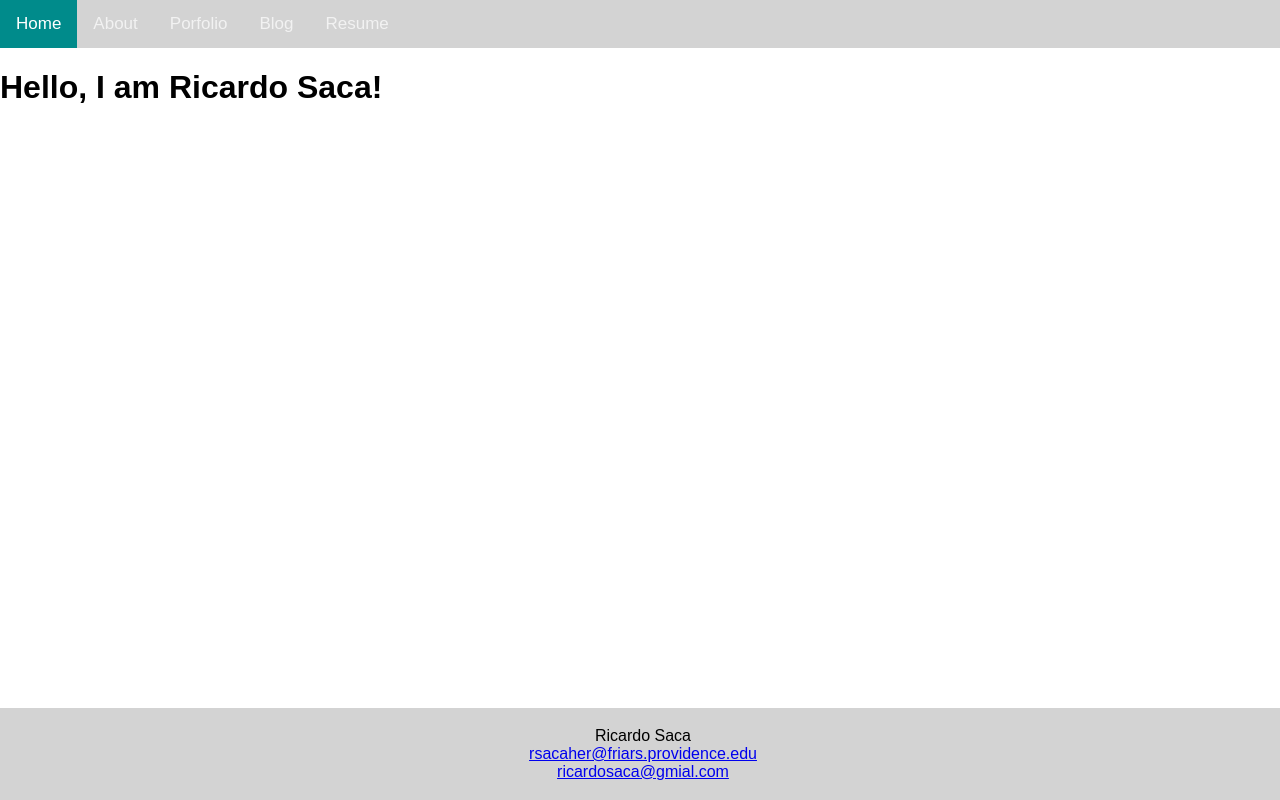
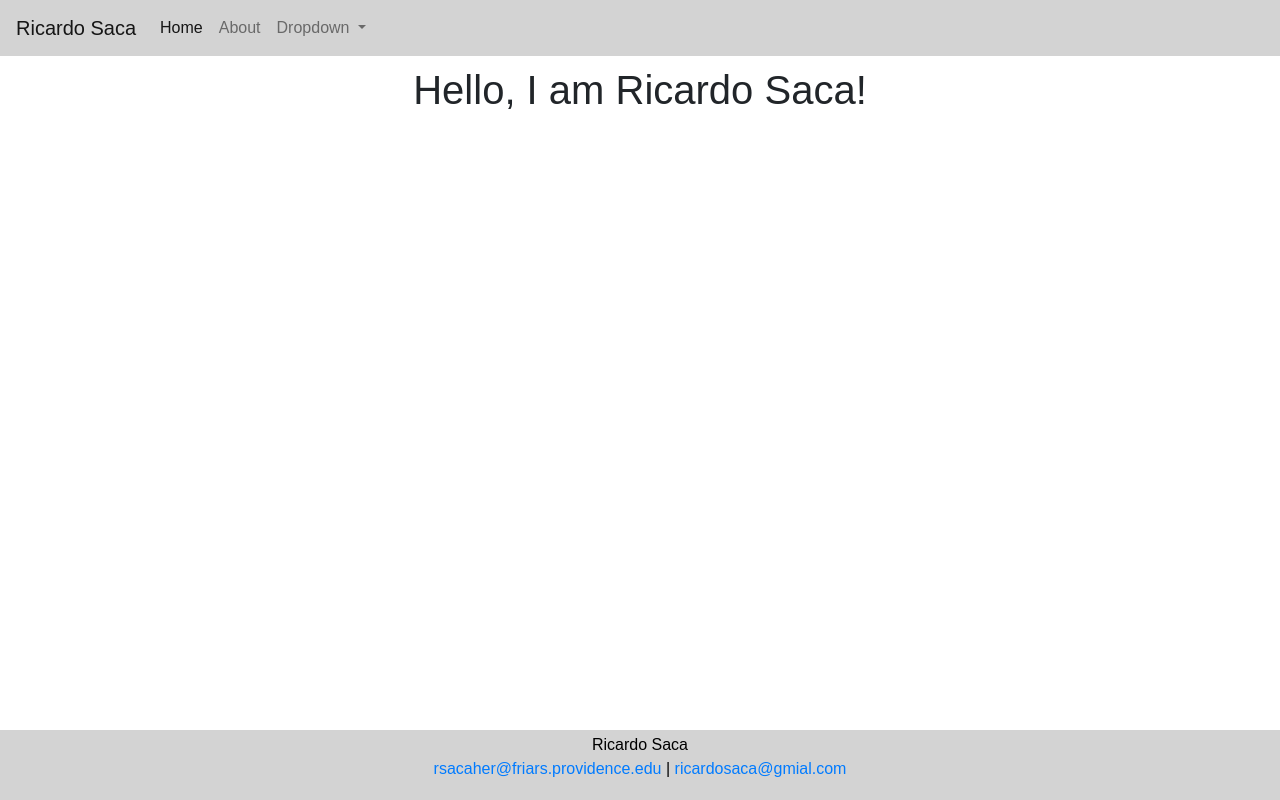
Before and after one commit to RicardoSaca/website, a Flask app: page / in a window 1280 px wide. Run offline with Flask 2, Linux system fonts and the light colour scheme; some libraries are stand-ins or nearby versions.

Commit message:
attempt to fix nav bar

```diff
--- a/static/style.css
+++ b/static/style.css
@@ -27,6 +27,10 @@ body{
     color:white;
 }
 
+.content {
+    margin: 10px;
+    text-align: center;
+}
 footer{
     position: fixed;
     left: 0;
--- a/templates/base.html
+++ b/templates/base.html
@@ -1,10 +1,50 @@
 <!DOCTYPE html>
 <html>
     <head>
+        <!-- meta tags -->
+        <meta charset="utf-8">
+        <meta name="viewport" content="width=device-width, initial-scale=1, shrink-to-fit=no">
+
+        <!-- link to bootstrap css -->
+        <link rel="stylesheet" href="https://stackpath.bootstrapcdn.com/bootstrap/4.4.1/css/bootstrap.min.css" integrity="sha384-Vkoo8x4CGsO3+Hhxv8T/Q5PaXtkKtu6ug5TOeNV6gBiFeWPGFN9MuhOf23Q9Ifjh" crossorigin="anonymous">
+
+        <!-- link to my css -->
         <link rel="stylesheet" href="static/style.css">
+
         <title>Ricardo Saca</title>
+
     </head>
     <body>
+        <!-- nav bar with bootstrap -->
+        <nav class="navbar navbar-expand-lg navbar-light" style="background-color: lightgray;">
+            <a class="navbar-brand" href="#">Ricardo Saca</a>
+            <button class="navbar-toggler" type="button" data-toggle="collapse" data-target="#navbarSupportedContent" aria-controls="navbarSupportedContent" aria-expanded="false" aria-label="Toggle navigation">
+              <span class="navbar-toggler-icon"></span>
+            </button>
+
+            <div class="collapse navbar-collapse" id="navbarSupportedContent">
+                <ul class="navbar-nav mr-auto">
+                    <li class="nav-item active">
+                    <a class="nav-link" href="#">Home <span class="sr-only">(current)</span></a>
+                    </li>
+                    <li class="nav-item">
+                    <a class="nav-link" href="#">About</a>
+                    </li>
+                    <li class="nav-item dropdown">
+                    <a class="nav-link dropdown-toggle" href="#" id="navbarDropdown" role="button" data-toggle="dropdown" aria-haspopup="true" aria-expanded="false">
+                        Dropdown
+                    </a>
+                    <div class="dropdown-menu" aria-labelledby="navbarDropdown">
+                        <a class="dropdown-item" href="#">Action</a>
+                        <a class="dropdown-item" href="#">Another action</a>
+                        <div class="dropdown-divider"></div>
+                        <a class="dropdown-item" href="#">Something else here</a>
+                    </div>
+                    </li>
+                </ul>
+            </div>
+          </nav>
+    <!--
         <nav class="topnav">
             <a class="active" href="#Home">Home</a>
             <a href="#About">About</a>
@@ -12,14 +52,15 @@
             <a href="#Blog">Blog</a>
             <a href="#Resume">Resume </a>
         </nav>
-        <div>
+    -->
+        <div class="content">
             {% block content %}
             {% endblock %}
         </div>
         <footer>
             <p> Ricardo Saca <br>
-            <a href="mailto:rsacaher@friars.providence.edu">rsacaher@friars.providence.edu</a><br>
-            <a href="mailto:ricardosaca@gmail.com">ricardosaca@gmial.com</a>
+            <a href="mailto:rsacaher@friars.providence.edu">rsacaher@friars.providence.edu</a> | <a href="mailto:ricardosaca@gmail.com">ricardosaca@gmial.com</a>
+
         </p>
         </footer>
     </body>
--- a/templates/home.html
+++ b/templates/home.html
@@ -1,7 +1,10 @@
 {% extends 'base.html' %}
 
 {% block content %}
+<div class="content">
 
-<h1>Hello, I am Ricardo Saca!</h1>
+    <h1>Hello, I am Ricardo Saca!</h1>
+
+</div>
 
 {% endblock %}
```
